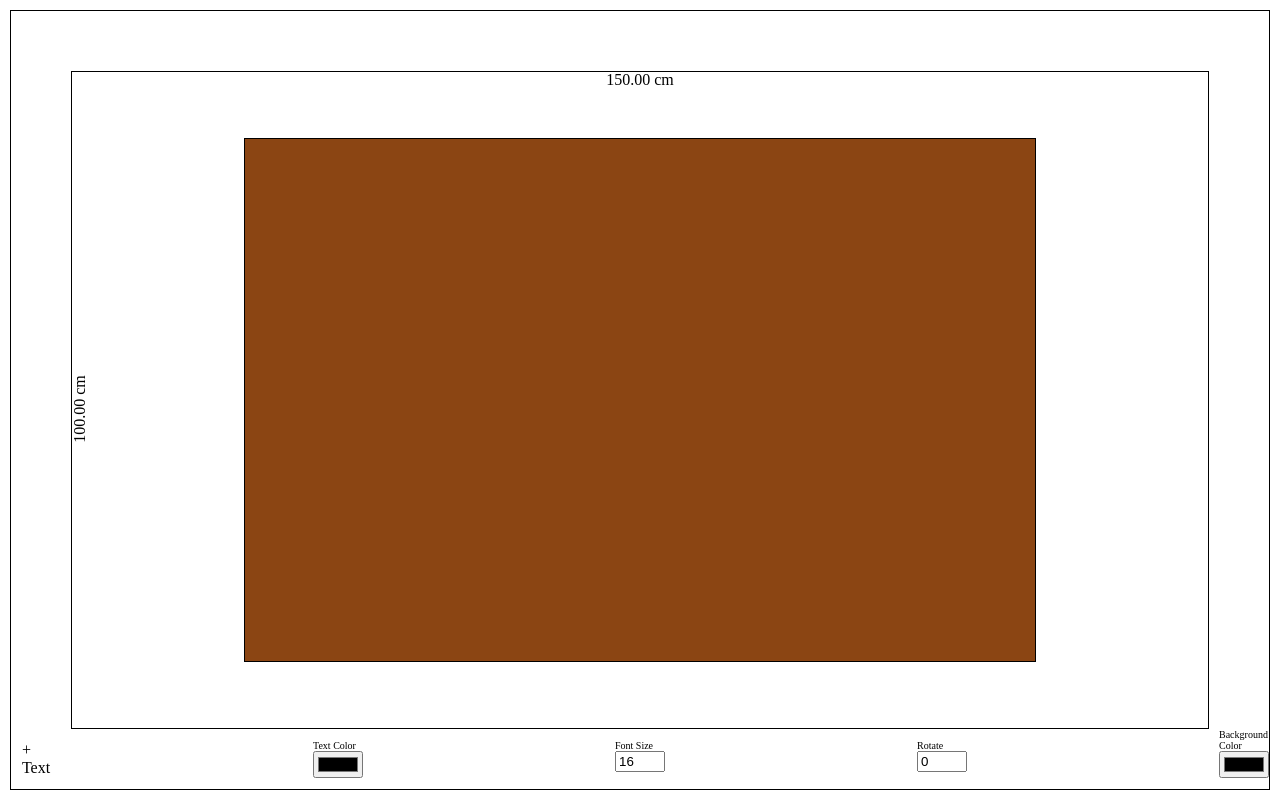
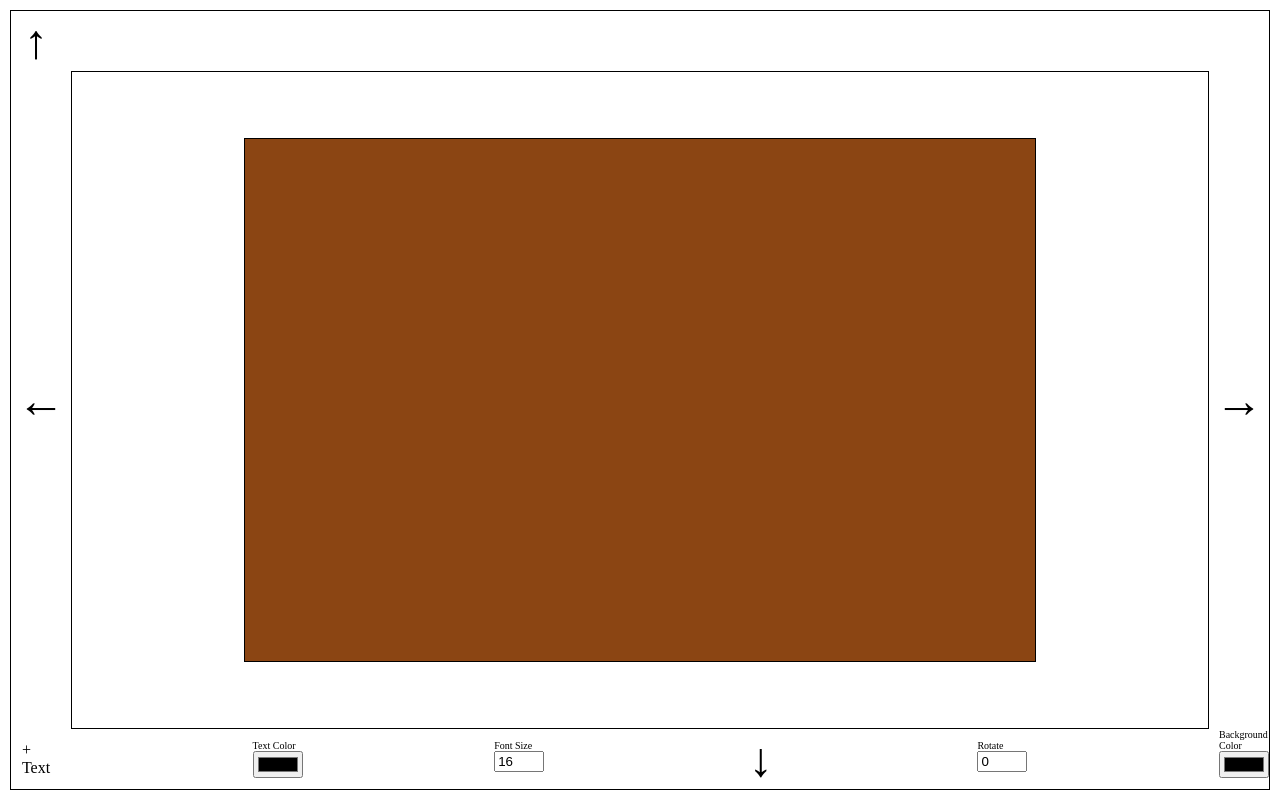
Before and after one commit to NameInProgress0/capstone-project, a React (Create React App) app: page / in a window 1280 px wide. Built offline with nearby package versions, Linux system fonts and the light colour scheme.

Commit message:
in process

```diff
--- a/src/AddElement.js
+++ b/src/AddElement.js
@@ -1,6 +1,7 @@
 import React from 'react'
 import styled from 'styled-components/macro'
 import CreateElement from './CreateElement'
+import { is } from '@babel/types'
 
 export default function({
   el = false,
@@ -8,17 +9,17 @@ export default function({
   setSelectElement,
   text = false,
   dataEl,
-  handleDeleteElement
+  handleDeleteElement,
+  isSelected
 }) {
   const warpperDimensions = {
     height: cartonDimension.height * 0.5 || 'auto',
     width: cartonDimension.width * 0.5 || 'auto'
   }
-
+  console.log('add elemnt', isSelected)
   return (
     <Wrapper data-el={dataEl} {...warpperDimensions}>
       <CreateElement
-        onkeydown={event => console.log(event)}
         onClick={event => {
           event.stopPropagation()
           setSelectElement(event.target.parentElement)
@@ -39,7 +40,7 @@ export default function({
       >
         X
       </Delete>
-      <Rotate data-dragevent="rotate" draggable hidden>
+      <Rotate data-dragevent="rotate" draggable selected={isSelected}>
         &#9813;
       </Rotate>
     </Wrapper>
@@ -69,6 +70,7 @@ const Delete = styled.div`
 `
 
 const Rotate = styled.div`
+  display:${props => (props.selected ? '' : 'none')}
   position: absolute;
   color: red;
   top: -10px;
--- a/src/App.js
+++ b/src/App.js
@@ -1,10 +1,12 @@
 import React, { useState, useEffect } from 'react'
 import styled from 'styled-components/macro'
 import Carton from './Carton'
+import ToolBarTop from './ToolBarTop'
+import ToolbarRight from './ToolBarRight'
 import ToolbarButtom from './ToolbarButtom'
-import Toolbar from './ToolbarStyle'
+import ToolBarLeft from './ToolBarLeft'
 
-function App({ width, height, depth }) {
+export default function App({ width, height, depth, setMoveElement }) {
   const [selectElement, setSelectElement] = useState(null)
   const [elementDimensions, setElementDimensions] = useState({})
   const [elements, setElements] = useState([])
@@ -13,6 +15,8 @@ function App({ width, height, depth }) {
     pxTomm: 0.2645833333,
     pxTocm: 0.0264583333
   }
+
+  setMoveElement(selectElement)
 
   const cartonDimensions = {
     height: height * pxCalc.mmToPx,
@@ -32,7 +36,8 @@ function App({ width, height, depth }) {
     setElements([...elements, props])
   }
 
-  function updateElement(el) {
+  function updateElement(key) {
+    /*
     if (
       selectElement !== null &&
       selectElement.getAttribute('data-el') !== 'Carton'
@@ -47,24 +52,30 @@ function App({ width, height, depth }) {
       el.children[4].hidden = false
       el.children[5].hidden = false
     }
-
+    if (selectElement === el) {
+      console.log('same element')
+    }
     setSelectElement(el)
     const { width, height } = el.getBoundingClientRect()
     setElementDimensions({ width: width / scale, height: height / scale })
+    */
   }
 
   return (
     <Wrapper>
-      <Toolbar side="top">
+      <ToolBarTop
+        setSelectElement={setSelectElement}
+        selectElement={selectElement}
+      >
         <CartonDimension side="top">
           {(elementDimensions.width * pxCalc.pxTocm).toFixed(2)} cm
         </CartonDimension>
-      </Toolbar>
-      <Toolbar side="left">
+      </ToolBarTop>
+      <ToolBarLeft selectElement={selectElement} side="left">
         <CartonDimension side="left">
           {(elementDimensions.height * pxCalc.pxTocm).toFixed(2)} cm
         </CartonDimension>
-      </Toolbar>
+      </ToolBarLeft>
       <Board>
         <Carton
           dimensions={cartonDimensions}
@@ -75,7 +86,7 @@ function App({ width, height, depth }) {
           setElements={setElements}
         />
       </Board>
-      <Toolbar side="right" />
+      <ToolbarRight selectElement={selectElement} />
       <ToolbarButtom
         setSelectElement={updateElement}
         selectElement={selectElement}
@@ -84,8 +95,6 @@ function App({ width, height, depth }) {
     </Wrapper>
   )
 }
-
-export default App
 
 const Wrapper = styled.article`
   width: calc(100vw - 20px);
--- a/src/Carton.js
+++ b/src/Carton.js
@@ -1,11 +1,12 @@
-import React from 'react'
+import React, { useState } from 'react'
+
 import styled from 'styled-components/macro'
 import AddElement from './AddElement'
 
 export default function({
   dimensions,
-  setSelectElement,
-  selectElement,
+  // setSelectElement,
+  // selectElement,
   elements,
   addElement,
   setElements
@@ -14,12 +15,13 @@ export default function({
   let startPosition = {}
   const height = dimensions.height * dimensions.scale
   const width = dimensions.width * dimensions.scale
-
+  const [selectedElement, setSelectedElement] = useState(0)
+  /*
   function handleClick(event) {
     setSelectElement(event.target)
     event.stopPropagation()
   }
-
+*/
   function onDragStart(event) {
     dragEvent = {
       el: event.target.parentElement,
@@ -45,6 +47,28 @@ export default function({
     dragEvent = false
   }
 
+  function handleSelectElement(key) {
+    if (selectedElement !== 0) {
+      console.log('reset el')
+      const index1 = elements.findIndex(item => item.key === selectedElement)
+      setElements([
+        ...elements.slice(0, index1),
+        { ...elements[index1], selected: false },
+        ...elements.slice(index1 + 1)
+      ])
+    }
+    setSelectedElement(key)
+    console.log('set selected', key)
+    if (key !== 0) {
+      const index = elements.findIndex(item => item.key === key)
+      setElements([
+        ...elements.slice(0, index),
+        { ...elements[index], selected: true },
+        ...elements.slice(index + 1)
+      ])
+    }
+  }
+
   function handleDeleteElement(key) {
     const index = elements.findIndex(item => item.key === key)
     setElements([...elements.slice(0, index), ...elements.slice(index + 1)])
@@ -66,7 +90,7 @@ export default function({
       data-el="Carton"
       height={height}
       width={width}
-      onClick={handleClick}
+      onClick={() => handleSelectElement(0)}
       onDragStart={onDragStart}
       onDragOver={handleDragOver}
       onDragEnd={handelDragEnd}
@@ -81,8 +105,8 @@ export default function({
             width: item.width || width,
             height: item.width || height
           }}
-          setSelectElement={setSelectElement}
-          selectElement={selectElement}
+          setSelectElement={() => handleSelectElement(item.key)}
+          isSelected={item.selected}
           handleDeleteElement={() => handleDeleteElement(item.key)}
           text={item.text || ''}
         />
--- /dev/null
+++ b/src/MoveElementButton.js
@@ -0,0 +1,14 @@
+import styled from 'styled-components/macro'
+
+const Button = styled.span`
+  height: ${props => (props.side === 'Y' ? '100%' : '50px')};
+  width: ${props => (props.side === 'X' ? '100%' : '50px')};
+
+  border-radius: 50%;
+  display: flex;
+  justify-content: center;
+  align-items: center;
+  color: black;
+  font-size: xxx-large;
+`
+export default Button
--- /dev/null
+++ b/src/ToolBarLeft.js
@@ -0,0 +1,24 @@
+import React from 'react'
+import Toolbar from './ToolbarStyle'
+import MoveButton from './MoveElementButton'
+
+export default function({ selectElement }) {
+  function moveElement() {
+    if (
+      selectElement !== null &&
+      selectElement.getAttribute('data-el') !== 'Carton'
+    ) {
+      const elPos = selectElement.getBoundingClientRect()
+      const carPos = selectElement.parentElement.getBoundingClientRect()
+
+      selectElement.style.left = elPos.left - carPos.left - 1 + 'px'
+    }
+  }
+  return (
+    <Toolbar side="left">
+      <MoveButton onClick={moveElement} side="X">
+        &larr;
+      </MoveButton>
+    </Toolbar>
+  )
+}
--- /dev/null
+++ b/src/ToolBarRight.js
@@ -0,0 +1,24 @@
+import React from 'react'
+import Toolbar from './ToolbarStyle'
+import MoveButton from './MoveElementButton'
+
+export default function({ selectElement }) {
+  function moveElement() {
+    if (
+      selectElement !== null &&
+      selectElement.getAttribute('data-el') !== 'Carton'
+    ) {
+      const elPos = selectElement.getBoundingClientRect()
+      const carPos = selectElement.parentElement.getBoundingClientRect()
+
+      selectElement.style.left = elPos.left - carPos.left + 1 + 'px'
+    }
+  }
+  return (
+    <Toolbar side="right">
+      <MoveButton onClick={moveElement} side="X">
+        &rarr;
+      </MoveButton>
+    </Toolbar>
+  )
+}
--- /dev/null
+++ b/src/ToolBarTop.js
@@ -0,0 +1,33 @@
+import React from 'react'
+import Toolbar from './ToolbarStyle'
+import MoveButton from './MoveElementButton'
+
+export default function({ selectElement, setSelectElement }) {
+  function moveElement() {
+    if (
+      selectElement !== null &&
+      selectElement.getAttribute('data-el') !== 'Carton'
+    ) {
+      const elPos = selectElement.getBoundingClientRect()
+      const carPos = selectElement.parentElement.getBoundingClientRect()
+
+      const el = selectElement
+      const bla = elPos.top - carPos.top
+      console.log(bla)
+      console.log(bla - 1)
+      console.log(elPos.top - carPos.top)
+      console.log(carPos.top - elPos.top)
+      selectElement.style.top = bla - 1 + 'px'
+      // selectElement.getBoundingClientRect.left += 1
+      console.log(selectElement.scrollLeft)
+      setSelectElement(el)
+    }
+  }
+  return (
+    <Toolbar side="top">
+      <MoveButton onClick={moveElement} side="Y">
+        &uarr;
+      </MoveButton>
+    </Toolbar>
+  )
+}
--- a/src/ToolbarButtom.js
+++ b/src/ToolbarButtom.js
@@ -1,6 +1,7 @@
 import React from 'react'
 import styled from 'styled-components/macro'
 import Toolbar from './ToolbarStyle'
+import MoveButton from './MoveElementButton'
 
 export default function({ selectElement, setSelectElement, addElement }) {
   function addTextElement() {
@@ -9,8 +10,24 @@ export default function({ selectElement, setSelectElement, addElement }) {
       dataEl: 'Text',
       text: 'Your Text Here',
       width: 'auto',
-      height: 'auto'
+      height: 'auto',
+      top: 30,
+      left: 50,
+      rotate: 0,
+      fontSize: 16,
+      selected: false
     })
+  }
+  function moveElement() {
+    if (
+      selectElement !== null &&
+      selectElement.getAttribute('data-el') !== 'Carton'
+    ) {
+      const elPos = selectElement.getBoundingClientRect()
+      const carPos = selectElement.parentElement.getBoundingClientRect()
+
+      selectElement.style.top = elPos.top - carPos.top + 1 + 'px'
+    }
   }
   function handleColor(event) {
     if (
@@ -68,6 +85,7 @@ export default function({ selectElement, setSelectElement, addElement }) {
           type="number"
           value={
             selectElement !== null &&
+            selectElement.getAttribute('data-el') === 'Text' &&
             Number(
               selectElement.firstChild.style.fontSize.replace('px', '')
             ) !== 0
@@ -79,6 +97,9 @@ export default function({ selectElement, setSelectElement, addElement }) {
           onChange={handleFontSize}
         />
       </Label>
+      <MoveButton side="Y" onClick={moveElement}>
+        &darr;
+      </MoveButton>
       <Label>
         <br />
         Rotate
--- a/src/index.js
+++ b/src/index.js
@@ -9,9 +9,45 @@ const carton = {
   width: 1500, // mm
   depth: 500 //mm
 }
+
+let element = null
+
+function setMoveElement(el) {
+  element = el
+}
+
+document.body.addEventListener('keydown', event => {
+  if (element !== null && element.getAttribute('data-el') !== 'Carton') {
+    switch (event.keyCode) {
+      case 37: // Arrow Left
+        element.style.left =
+          Number(element.style.left.replace('px', '')) - 1 + 'px'
+
+        break
+      case 38: // Arrow Up
+        element.style.top =
+          Number(element.style.top.replace('px', '')) - 1 + 'px'
+
+        break
+      case 39: // Arrow Right
+        element.style.left =
+          Number(element.style.left.replace('px', '')) + 1 + 'px'
+
+        break
+      case 40: // Arrow Down
+        element.style.top =
+          Number(element.style.top.replace('px', '')) + 1 + 'px'
+
+        break
+      default:
+        return
+    }
+  }
+})
+
 ReactDOM.render(
   <>
-    <App {...carton} />
+    <App setMoveElement={setMoveElement} {...carton} />
     <Globalstyles />
   </>,
   document.getElementById('root')
```
Also changed, not shown: src/picture.jpg (deleted).
